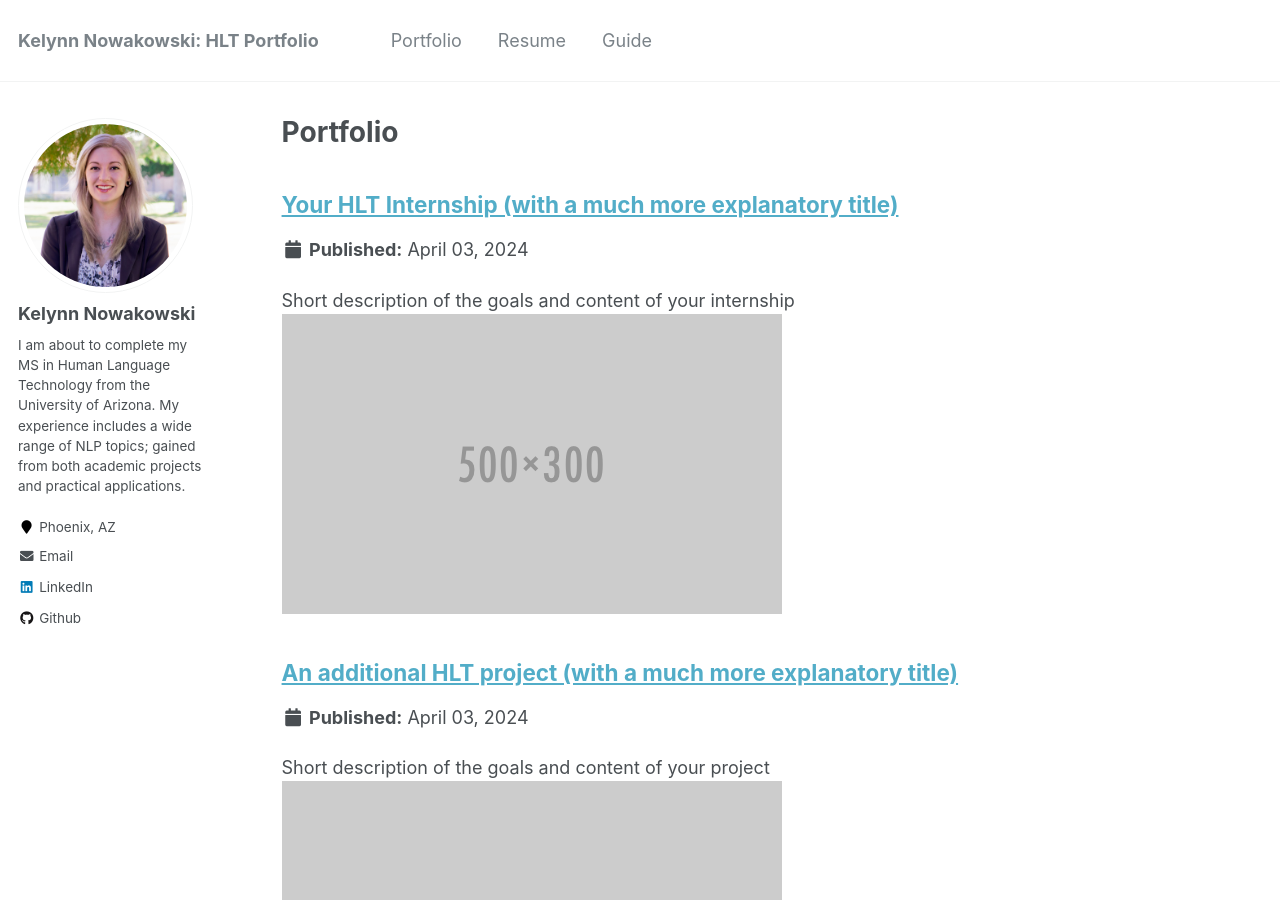
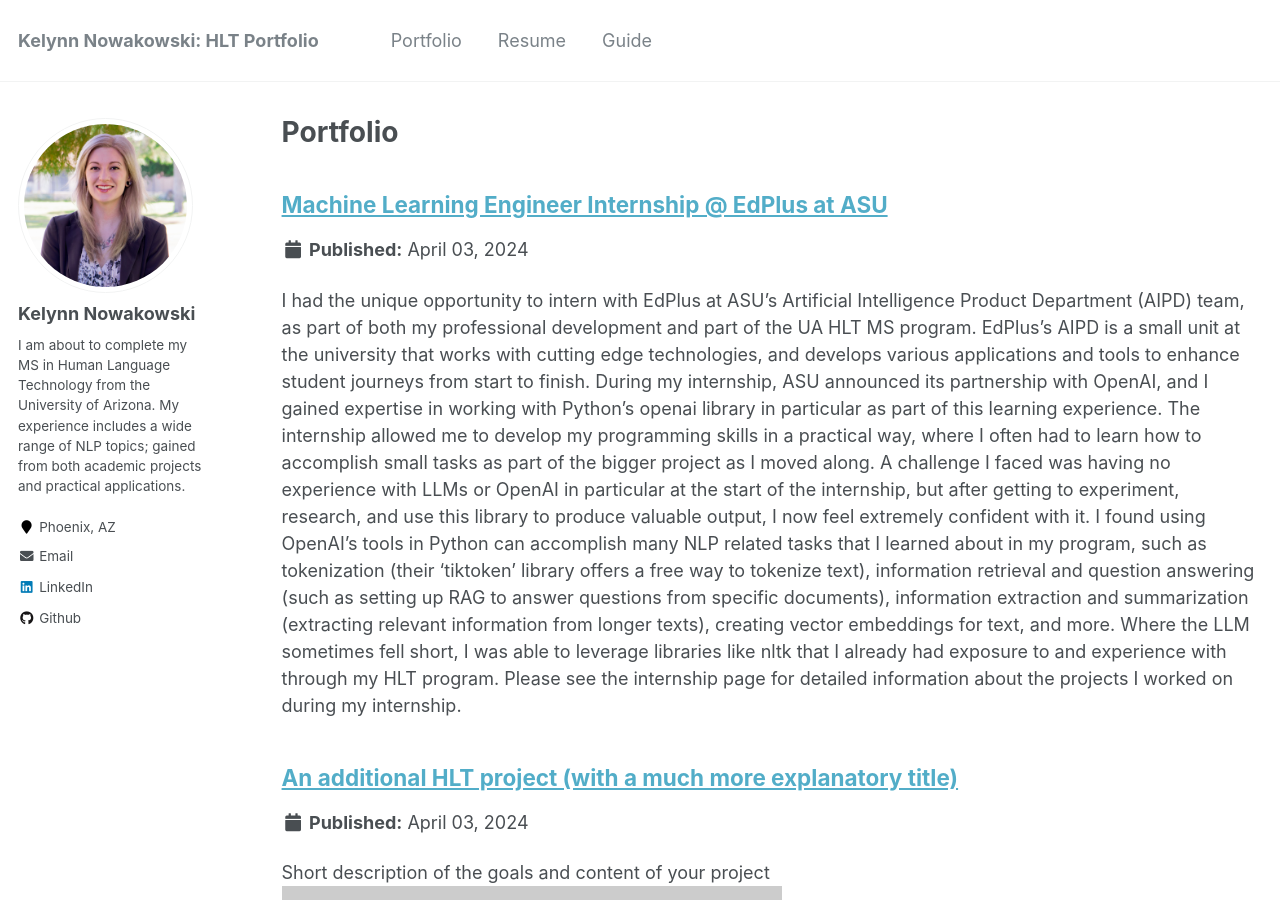
Before and after one commit to kelynnski/kelynnski.github.io, a Jekyll site: the page built from _pages/portfolio.html, in a window 1280 px wide and 900 px high. Built offline with Jekyll 4.4.1, drawn with Linux system fonts in a browser that asks for light colours.

Commit message:
started portfolio 1

```diff
--- a/_portfolio/portfolio-1.md
+++ b/_portfolio/portfolio-1.md
@@ -1,6 +1,10 @@
 ---
-title: "Your HLT Internship (with a much more explanatory title)"
-excerpt: "Short description of the goals and content of your internship<br/><img src='/images/500x300.png'>"
+title: "Machine Learning Engineer Internship @ EdPlus at ASU"
+excerpt: "I had the unique opportunity to intern with EdPlus at ASU’s Artificial Intelligence Product Department (AIPD) team, as part of both my professional development and part of the UA HLT MS program. EdPlus’s AIPD is a small unit at the university that works with cutting edge technologies, and develops various applications and tools to enhance student journeys from start to finish. During my internship, ASU announced its partnership with OpenAI, and I gained expertise in working with Python’s openai library in particular as part of this learning experience.
+
+The internship allowed me to develop my programming skills in a practical way, where I often had to learn how to accomplish small tasks as part of the bigger project as I moved along. A challenge I faced was having no experience with LLMs or OpenAI in particular at the start of the internship, but after getting to experiment, research, and use this library to produce valuable output, I now feel extremely confident with it. I found using OpenAI’s tools in Python can accomplish many NLP related tasks that I learned about in my program, such as tokenization (their ‘tiktoken’ library offers a free way to tokenize text), information retrieval and question answering (such as setting up RAG to answer questions from specific documents), information extraction and summarization (extracting relevant information from longer texts), creating vector embeddings for text, and more. Where the LLM sometimes fell short, I was able to leverage libraries like nltk that I already had exposure to and experience with through my HLT program.
+
+Please see the internship page for detailed information about the projects I worked on during my internship."
 collection: portfolio
 ---
 
```
Also changed, not shown: _pages/cv.md (+1 -1 lines).
